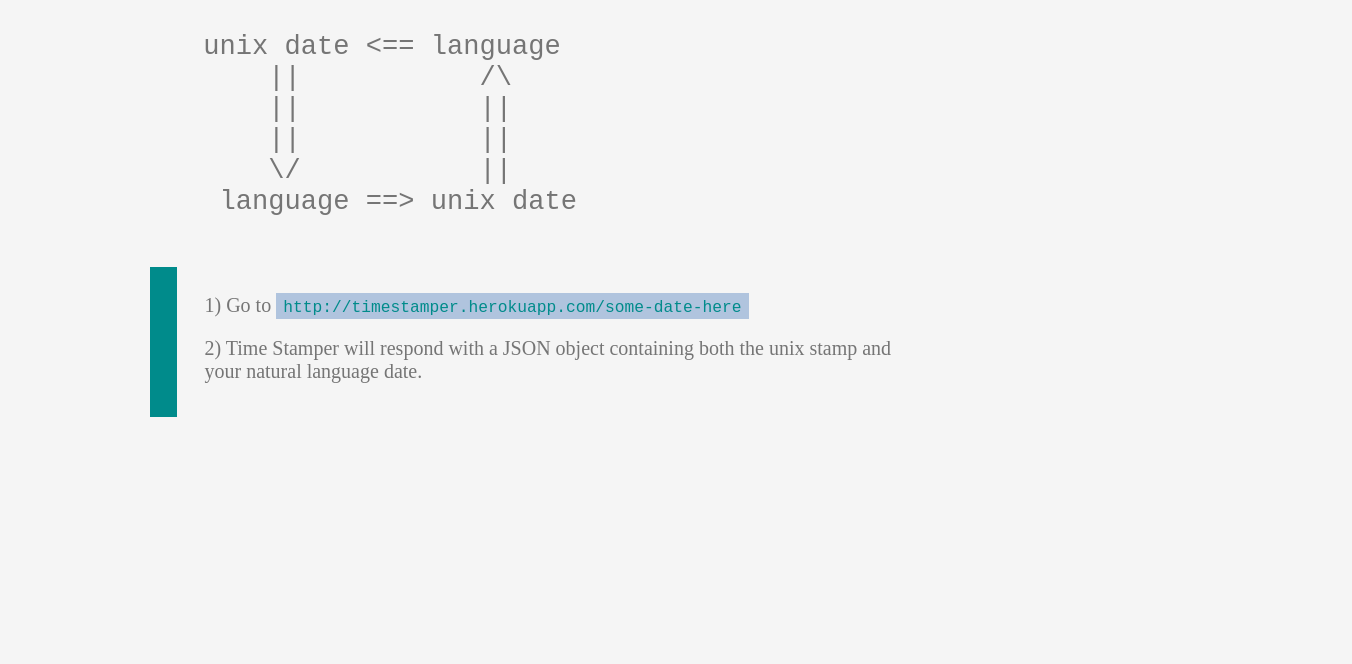
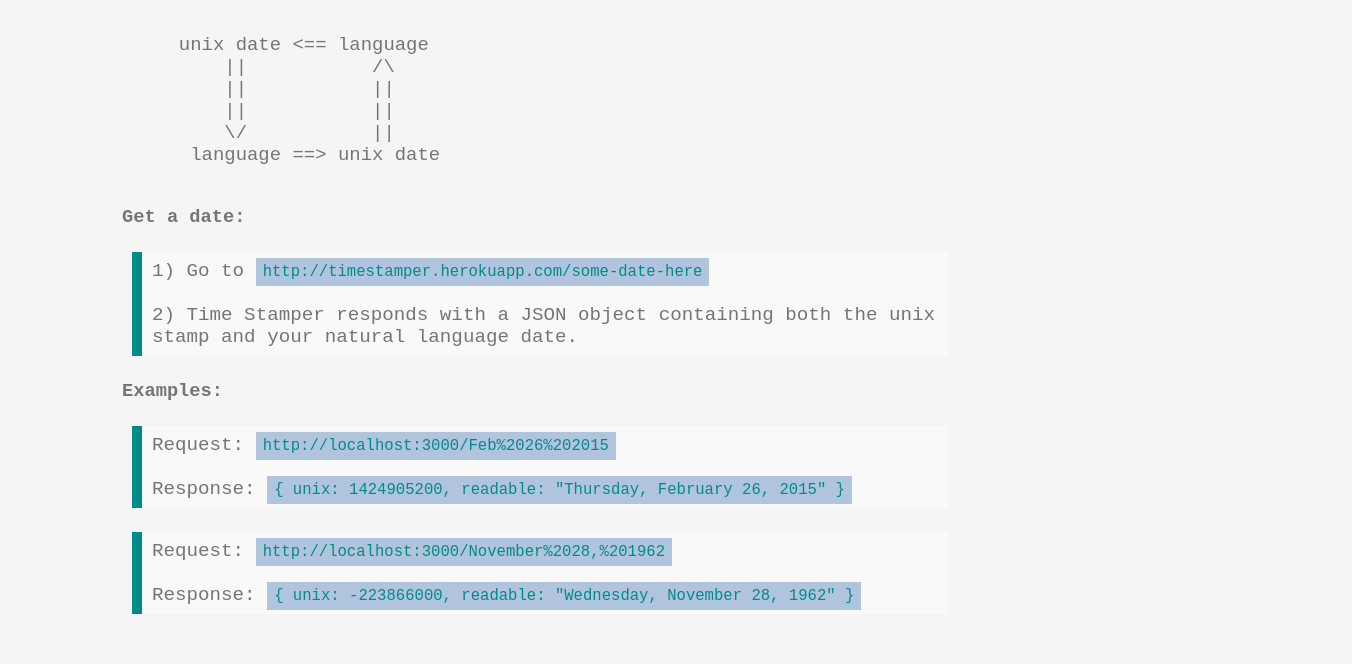
Before and after one commit to BenjaminDowns/TimeStamper, a website: page public/index.html in a window 1280 px wide. Shown: the part 148-812 px from the top of the page, 1352 px wide, since content can reach past the window. Drawn offline with Linux system fonts and the light colour scheme.

Commit message:
almost finished styleing

```diff
--- a/public/index.html
+++ b/public/index.html
@@ -23,13 +23,37 @@
 
             </small>
         </div class='instructions-container'>
-            <div class='quote-block'></div>
+        <h3>Get a date:</h3>
+        <blockquote>
             <p class='instructions'>
-                1) Go to <code>http://timestamper.herokuapp.com/some-date-here</code><p>
-                2) Time Stamper will respond with a JSON object containing both the unix stamp and your natural language date.
+                1) Go to <code>http://timestamper.herokuapp.com/some-date-here</code>
+                <br/>
+                <br/> 2) Time Stamper responds with a JSON object containing both the unix stamp and your natural language date.
             </p>
-        </div>
-        </div>
+        </blockquote>
+        <h3>Examples:</h3>
+        <blockquote>
+            <p>
+                Request: <code>http://localhost:3000/Feb%2026%202015</code>
+                <br/>
+                <br/>Response: <code>{
+                                        unix: 1424905200,
+                                        readable: "Thursday, February 26, 2015"
+                                       }</code>
+            </p>
+        </blockquote>
+        <blockquote>
+            <p>
+                Request: <code>http://localhost:3000/November%2028,%201962</code>
+                <br/>
+                <br/>Response: <code>{
+                                            unix: -223866000,
+                                            readable: "Wednesday, November 28, 1962"
+                                            }</code>
+            </p>
+        </blockquote>
+    </div>
+    </div>
 
 </body>
 
--- a/public/styles.css
+++ b/public/styles.css
@@ -1,8 +1,10 @@
 html body {
     background-color: #F5F5F5;
     color: #757575;
-    padding: 0px 0px 2% 5%;
-    font: Lato, sans-serif;
+    padding: 0px 0px 0px 5%;
+    font-family: "Courier New", Courier, monospace;
+    height: 100%;
+    width: 100%;
 }
 
 small {
@@ -18,33 +20,45 @@
 }
 
 .description {
-    color: #757575;
     padding: 0px 0px 0px 20px;
     margin: 10px 350px 0px 0px;
 }
 
-p {
-    font-size: 1.25em;
-    margin-right: 30%;
-}
+/*p {
+
+}*/
 
 pre {
     font-size: 1.25em
 }
 
-.quote-block {
-    min-height: 150px;
-    max-height: 250px;
-    width: 2.5%;
-    float: left;
-    background-color: darkcyan;
-    margin: 0px 2.5% 0px 2.5%;
+
+blockquote {
+  background: #f9f9f9;
+  border-left: 10px solid darkcyan;
+  margin: 1.5em 10px;
+  padding: 0.5em 10px;
+  quotes: "\201C""\201D""\2018""\2019";
+  margin-right: 30%;
 }
+
+blockquote:before {
+  color: #ccc;
+  line-height: 0.1em;
+  margin-right: 0.25em;
+  vertical-align: -0.4em;
+}
+
+blockquote p {
+  display: inline;
+  font-size: 1.2em;
+}
+
 
 code {
     background-color: lightsteelblue;
     color: darkcyan;
-    padding: 5px 7px 2px 7px;
+    padding: 5px 7px 5px 7px;
 }
 
 .instructions {
@@ -52,5 +66,5 @@
 }
 
 pre {
-    font-size: 1em;
+    font-size: .7em;
 }
```
